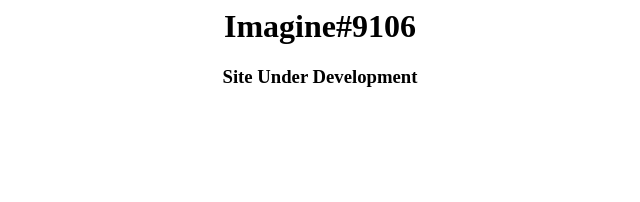
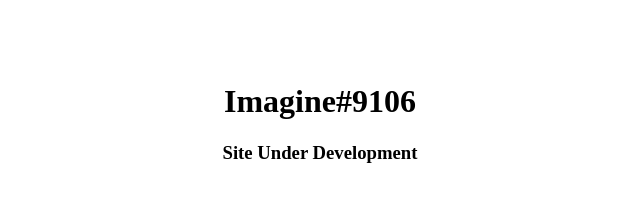
Before and after one commit to Imagine-YT/Imagine-YT.github.io, a plain HTML site: page index.html in a window 1280 px wide. Shown: the whole page, without its empty margins (320-960 px from the left). Drawn offline with Linux system fonts and the light colour scheme.

Commit message:
Update index.html

```diff
--- a/index.html
+++ b/index.html
@@ -1,7 +1,8 @@
 <html>
   <title>Hi</title>
   <body>
+    <br><br><br>
     <h1 align=center>Imagine#9106</h1>
-    <h3 align=center>Site Under Development
+    <h3 align=center>Site Under Development</h3>
   </body>
 </html>
```
